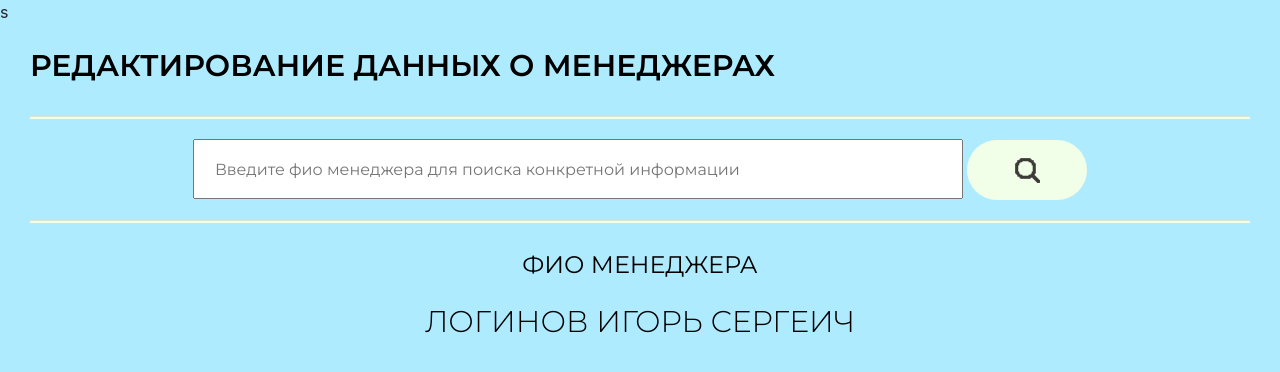
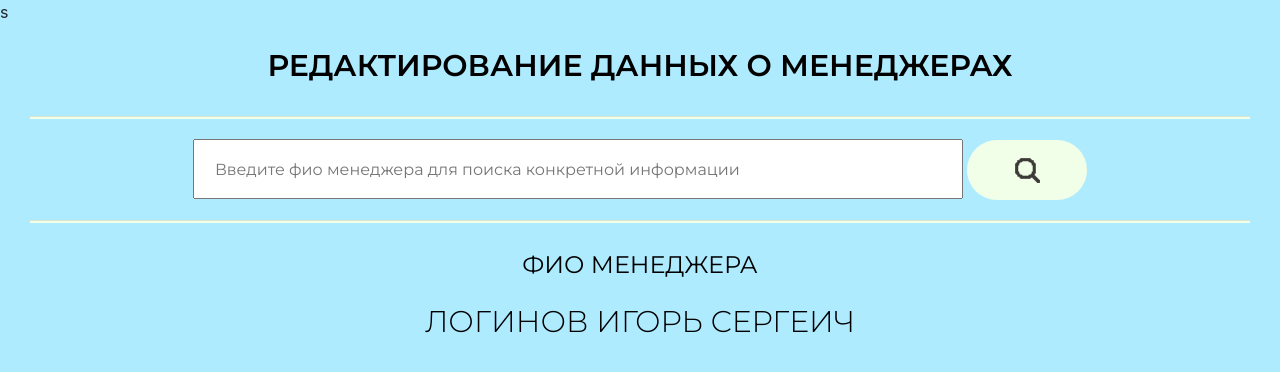
Before and after one commit to WNinJS/CRMforNurses, a PHP site: page /dataOfManagersEdit.php in a window 1280 px wide. Shown: the part 80-452 px from the top of the page. Run offline with PHP 8.4, Linux system fonts and the light colour scheme.

Commit message:
Update dataOfManagersEdit.php

```diff
--- a/dataOfManagersEdit.php
+++ b/dataOfManagersEdit.php
@@ -42,8 +42,8 @@
     <div class="container-fluid d-flex justify-content-center h-100 mx-0">
         <div class="row h-100 w-100">
             <!-- Кнопки и их описание -->
-            <div class="col-12 h-100 text-center">
-                <h2 class="titleText"> РЕДАКТИРОВАНИЕ ДАННЫХ О МЕНЕДЖЕРАХ</h2>
+            <div class="col-12 h-100 text-center d-flex flex-column align-items-center">
+                <h2 class="titleText text-center"> РЕДАКТИРОВАНИЕ ДАННЫХ О МЕНЕДЖЕРАХ</h2>
 
                 <br>
 
```
